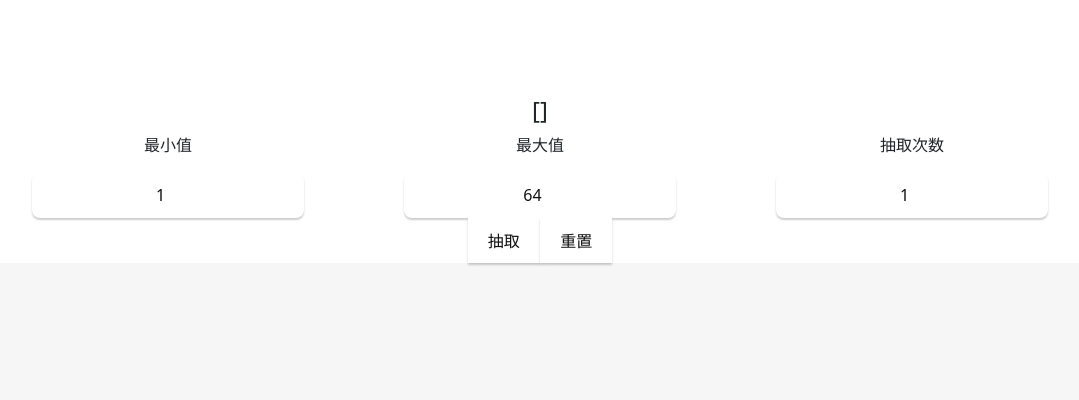
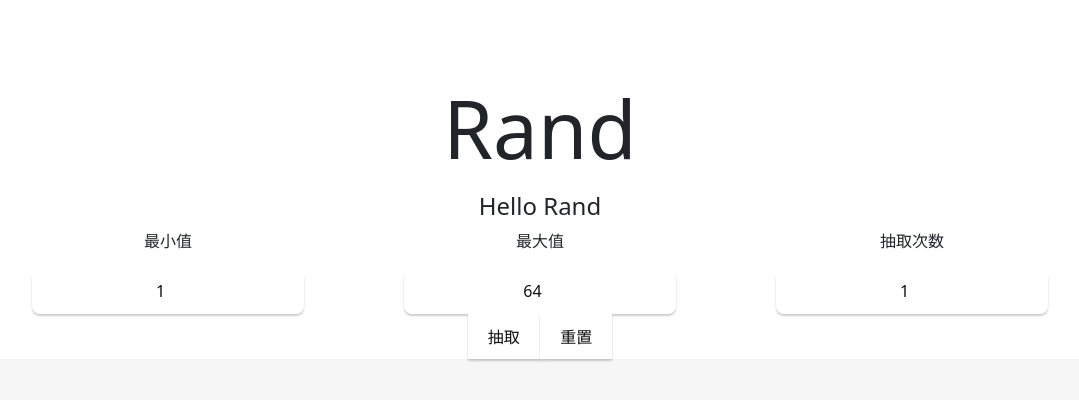
Before and after one commit to szhhwh/R-Tools, a Vue app: page / in a window 1280 px wide. Shown: the top 400 px of the page, without its empty margins (100-1179 px from the left). Built offline with nearby package versions, Linux system fonts and the light colour scheme.

Commit message:
Finished Logical

```diff
--- a/src/components/Randomapp.vue
+++ b/src/components/Randomapp.vue
@@ -1,39 +1,52 @@
 <script setup lang="ts">
 import { invoke } from '@tauri-apps/api/tauri';
+//bootstrap
 import "bootstrap/dist/css/bootstrap.css";
 import "bootstrap/dist/js/bootstrap.js";
-import { ref } from 'vue';
+import { ref, watch } from 'vue';
 
-const randnum = ref<number>();
-let recordtext: string;
+const randnum = ref();
+const output = ref();
 
 let min: number = 1, max: number = 64, times: number = 1;
-let record: any = [];
+let record: number[] = [];
 
+//Reset Func
 function reset() {
-    recordtext = "学号抽取";
+    randnum.value = "Rand";
     record = [];
 }
 
-// Call Rust to give random number
+//Give Randnumber
 async function getnum() {
-    randnum.value = await invoke("generate_randnum", { min: min, max: max });
-    // return num
+    if (record.length < (max - min)) {
+        for (var i = 0; i < times; i++) {
+            do {
+                randnum.value = await invoke("generate_randnum", { min: min, max: max });
+            } while(record.includes(randnum.value as number))
+            record.push(randnum.value as number)
+        }
+    }
 }
 
-function match() {
-    let num = getnum();
-    while (record.includes(num)) {
-        num = getnum();
-    };
-}
+watch(randnum, () => {
+    if (record.length != 0) {
+        output.value = record.toString();
+    }
+    else {
+        output.value = "Hello Rand"
+    }
+})
+
+//init
+reset()
 </script>
 
 <template>
     <div class="main container-fluid">
         <div class="text-center row">
             <p class="display-1" id="text">{{ randnum }}</p>
-            <p id="record" class="h4">{{ record }}</p>
+            <p id="record" class="h4">{{ output }}</p>
         </div>
         <div class="num row">
             <div class="col-4">
@@ -56,4 +69,5 @@ function match() {
     </div>
 </template>
 
-<style scoped></style>
+<style scoped>
+</style>
```
Also changed, not shown: 1 other file (tests, documents, lock files or other folders).
